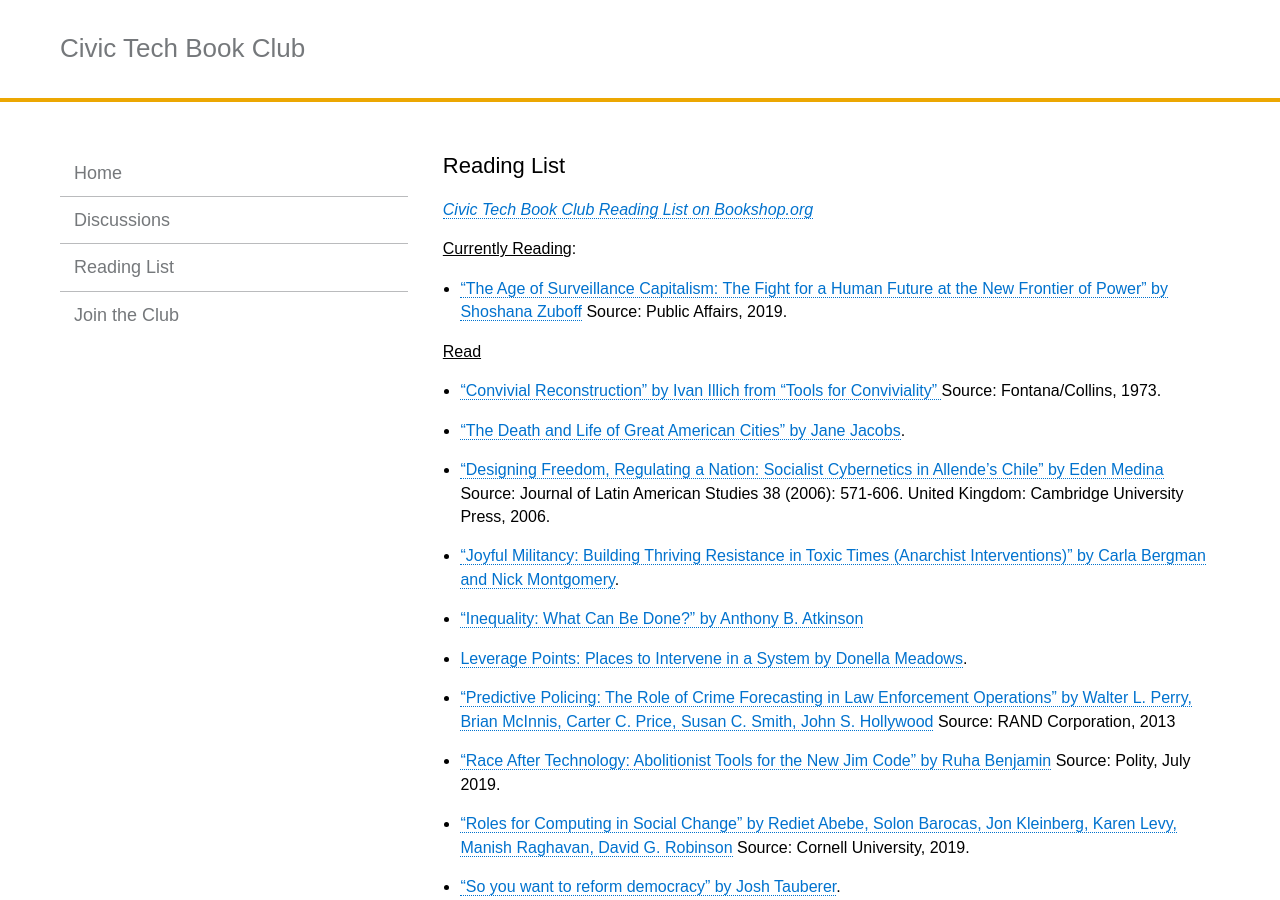
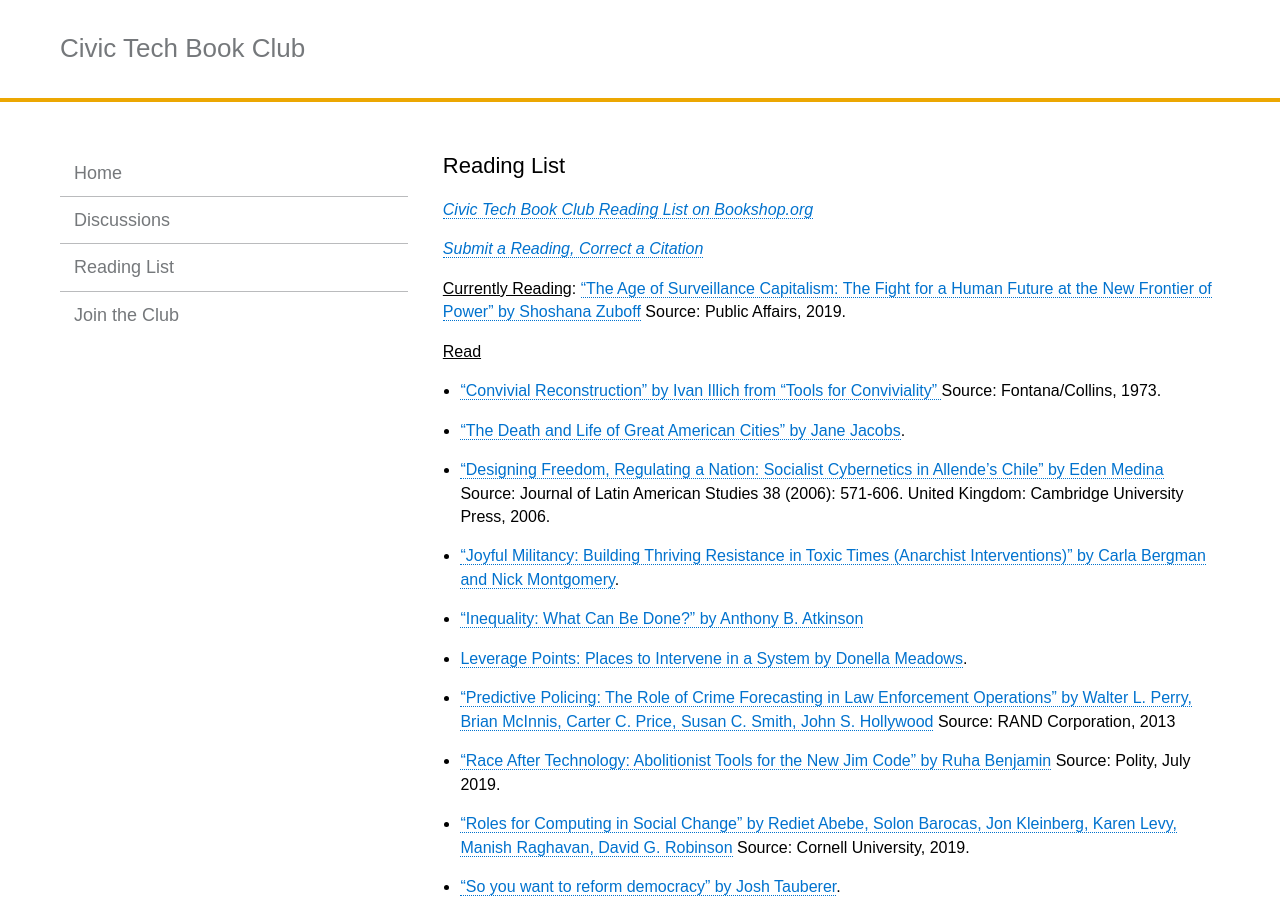
Before and after one commit to rebeccawilliams/bookclub, a Jekyll site: the page built from readinglist.md, in a window 1280 px wide and 900 px high. Built offline with Jekyll 4.4.1, drawn with Linux system fonts in a browser that asks for light colours; some of the changed text lies outside the part shown.

Commit message:
Update readinglist.md

```diff
--- a/readinglist.md
+++ b/readinglist.md
@@ -5,8 +5,9 @@
 
 _[Civic Tech Book Club Reading List on Bookshop.org](https://bookshop.org/lists/civic-tech-book-club-reading-list)_
 
-<u>Currently Reading</u>:
-* ["The Age of Surveillance Capitalism: The Fight for a Human Future at the New Frontier of Power" by Shoshana Zuboff](https://www.publicaffairsbooks.com/titles/shoshana-zuboff/the-age-of-surveillance-capitalism/9781610395694/) Source: Public Affairs, 2019.
+_[Submit a Reading, Correct a Citation](https://github.com/rebeccawilliams/bookclub/blob/gh-pages/readinglist.md)_
+
+<u>Currently Reading</u>: ["The Age of Surveillance Capitalism: The Fight for a Human Future at the New Frontier of Power" by Shoshana Zuboff](https://www.publicaffairsbooks.com/titles/shoshana-zuboff/the-age-of-surveillance-capitalism/9781610395694/) Source: Public Affairs, 2019.
 
 <u>Read</u>
 * ["Convivial Reconstruction" by Ivan Illich from "Tools for Conviviality” ](http://civictechbook.club/convivial-reconstruction) Source: Fontana/Collins, 1973.
```
Also changed, not shown: other parts of readinglist.md (+0 -2 lines).
